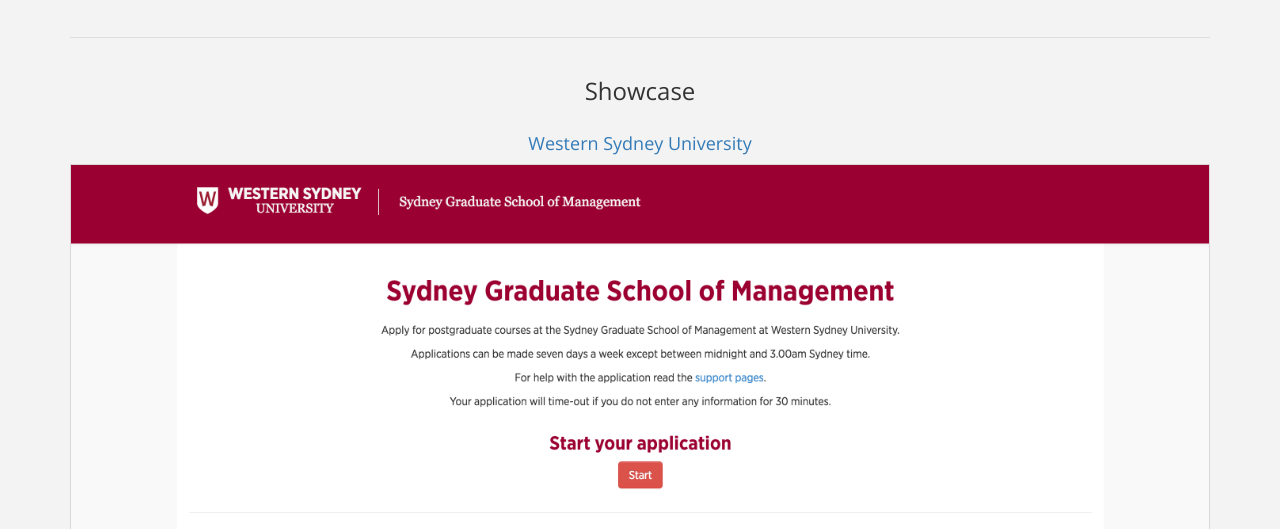
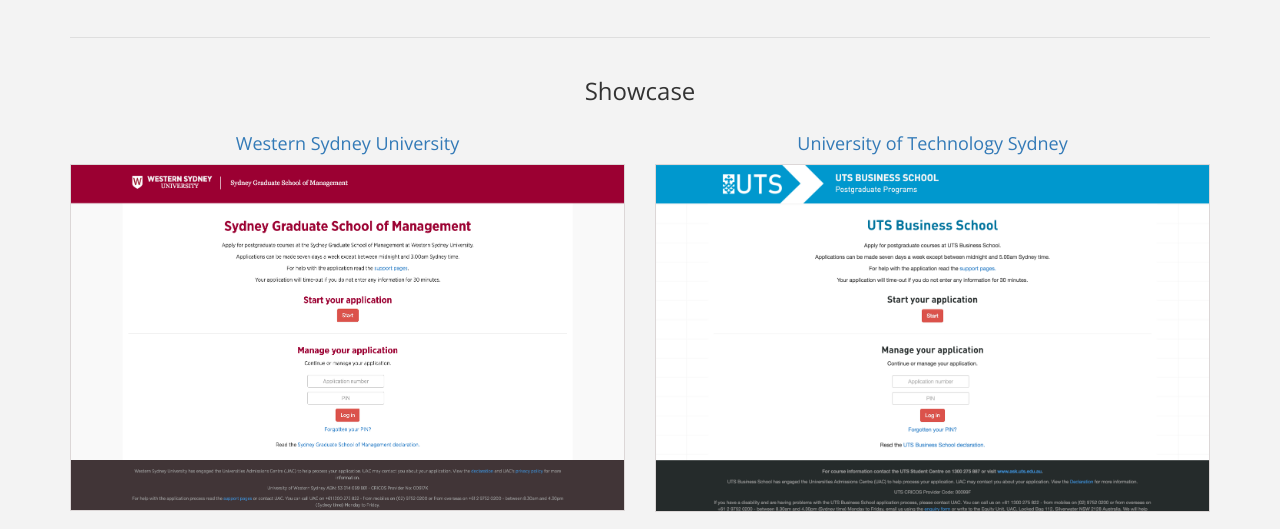
Before and after one commit to dtrang/dtrang.github.io, a plain HTML site: page index.html in a window 1280 px wide. Shown: the part 987-1516 px from the top of the page. Drawn offline with nearby package versions, Linux system fonts and the light colour scheme.

Commit message:
more stuff

```diff
--- a/index.html
+++ b/index.html
@@ -183,12 +183,20 @@
   <h3 class="text-center">Showcase</h3>
 
   <div class="row">
-    <div class="col-sm-12">
+    <div class="col-sm-6">
       <h4 class="text-center">
         <a href="https://pgportal.uac.edu.au/ws/" target="_blank">Western Sydney University</a>
       </h4>
       <a class="box-link" href="https://pgportal.uac.edu.au/ws/" target="_blank">
         <img src="images/products/wsp.png" width="100%">
+      </a>
+    </div>
+    <div class="col-sm-6">
+      <h4 class="text-center">
+        <a href="https://businessuts.uac.edu.au/uts/" target="_blank">University of Technology Sydney</a>
+      </h4>
+      <a class="box-link" href="https://businessuts.uac.edu.au/uts/" target="_blank">
+        <img src="images/products/uts.png" width="100%">
       </a>
     </div>
   </div>
```
Also changed, not shown: images/products/uts.png (added).
